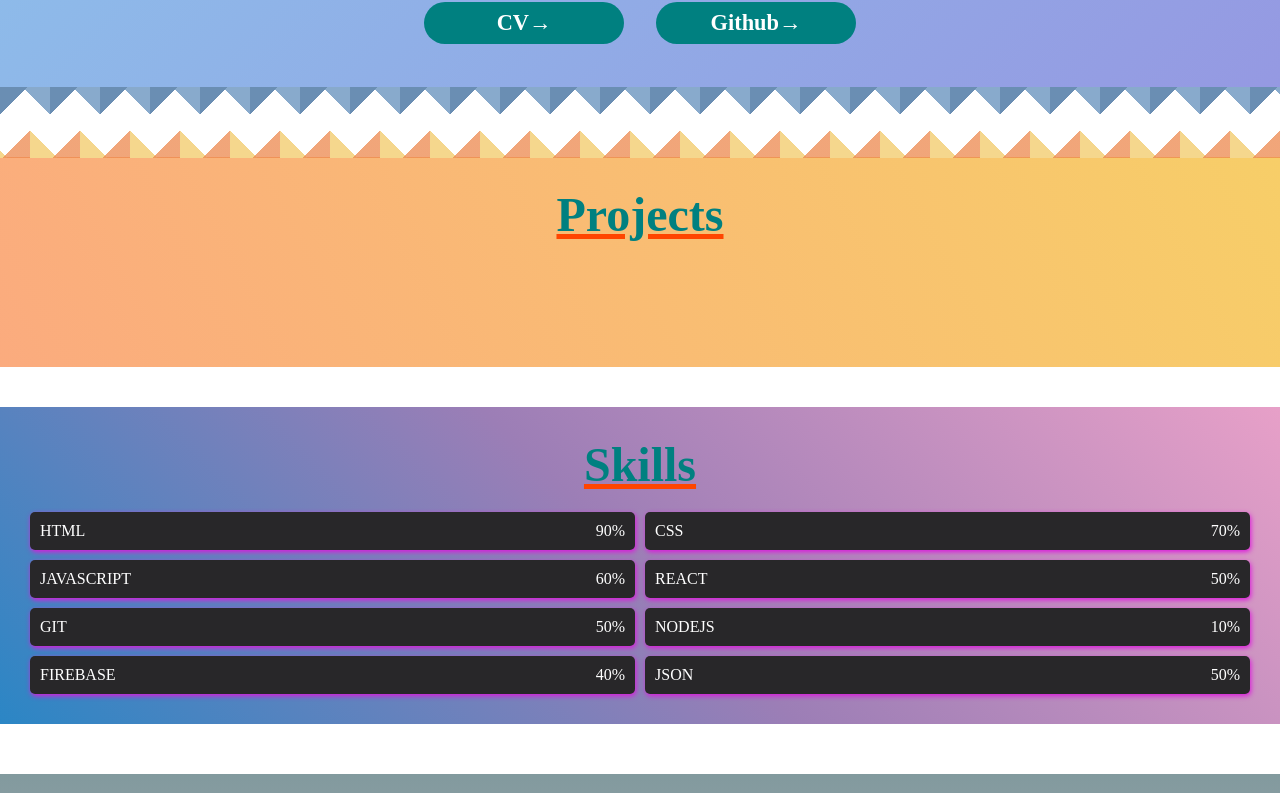
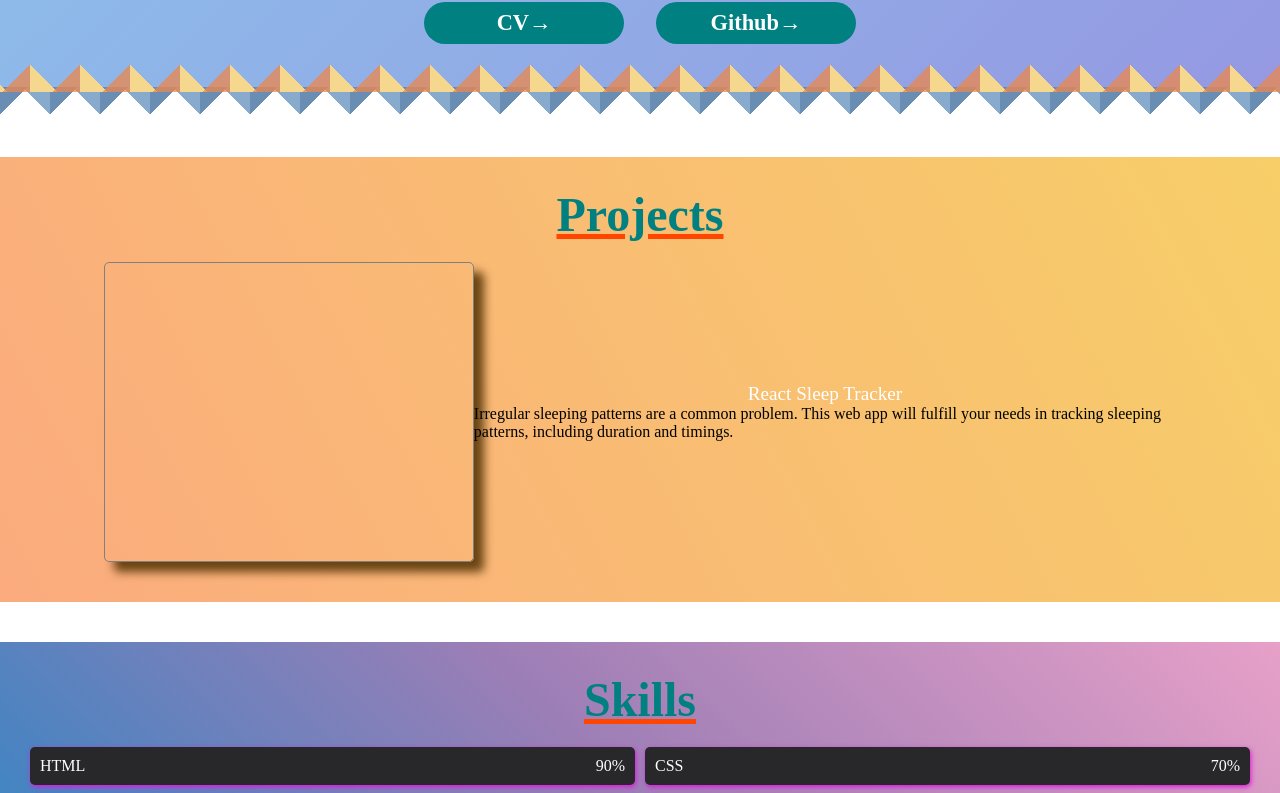
Before and after one commit to TrevorOdhiambo/My-Portfolio, a React (Create React App) app: page / in a window 1280 px wide. Shown: the part 473-1266 px from the top of the page. Built offline with nearby package versions, Linux system fonts and the light colour scheme.

Commit message:
3 files modified, 1 deleted

```diff
--- a/src/Projects/Project.js
+++ /dev/null
@@ -1,19 +0,0 @@
-import React from 'react'
-import './projects.css'
-
-
-const Project = ()=>{
-   return(
-
-    <div className="single-project">
-      <div className="project-image"></div>
-      <div className="project-details">
-        <div className="project-name"></div>
-        <div className="project-desc"></div>
-        <div className="project-skills"></div>
-      </div>
-    </div>
-
-   )
-}
-export default Project
--- a/src/Projects/Projects.js
+++ b/src/Projects/Projects.js
@@ -1,15 +1,23 @@
 import React from 'react'
 import './projects.css'
-import Project from './Project'
 
 
-const Projects = ()=>{
+
+const Projects = (props)=>{
+
    return(
     <section className="projects">
 
       <div className="project-container">
       <h1 className="title">Projects</h1>
-      <Project/>
+      <div className="single-project">
+      <div className="project-image"></div>
+      <div className="project-details">
+        <div className="project-name">React Sleep Tracker</div>
+        <div className="project-desc">Irregular sleeping patterns are a common problem. This web app will fulfill your needs in tracking  sleeping patterns, including duration and timings.</div>
+        <div className="project-skills"></div>
+      </div>
+    </div>
       </div>
     </section >
 
--- a/src/Projects/projects.css
+++ b/src/Projects/projects.css
@@ -34,19 +34,29 @@
 }
 
 .project-container{
-  width: 80%;
+  width: 90%;
   margin-top: 10px;
-  height: 200px;
-
-
 
   padding: 20px;
 }
 
 .single-project{
-  width: 70vh;
   display: flex;
   justify-content: space-evenly;
   align-items: center;
+  padding: 20px;
+}
 
+.project-image{
+  border:1px solid grey;
+  border-radius: 5px;
+  box-shadow: 10px 10px 10px rgb(105, 68, 20);
+  width:500px ;
+  height: 300px;
 }
+
+.project-name{
+  text-align:center;
+  font-size: 1.2rem;
+  color: white;
+}
```
Also changed, not shown: package.json (+7 -4 lines).
